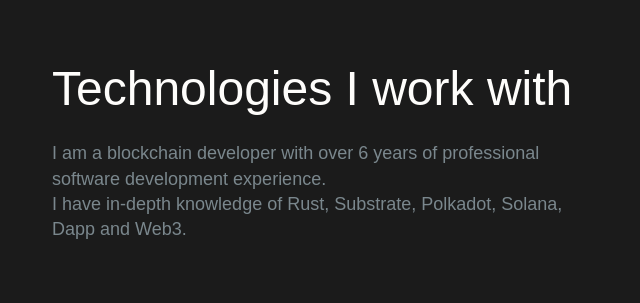
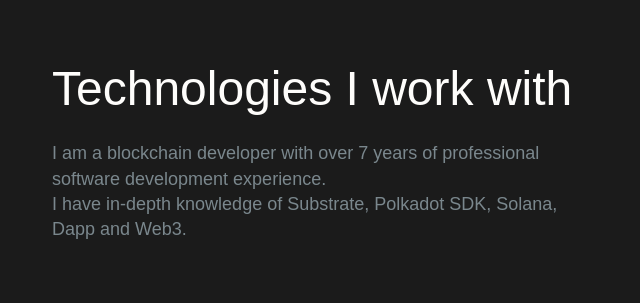
Before and after one commit to ryuta0710/ryuta0710, a plain HTML site: page index.html in a window 1280 px wide. Shown: the part 2597-2900 px from the top of the page, 12-652 px from the left. Drawn offline with nearby package versions, Linux system fonts and the light colour scheme; a web font is replaced by a local one.

Commit message:
modify the years of experience

```diff
--- a/index.html
+++ b/index.html
@@ -454,10 +454,10 @@
                       <h2>Technologies I work with</h2>
                     </div>
                     <p class="text-size-medium text-color-grey">
-                      I am a blockchain developer with over 6 years of
+                      I am a blockchain developer with over 7 years of
                       professional software development experience.
                       <br />
-                      I have in-depth knowledge of Rust, Substrate, Polkadot, Solana, Dapp and Web3.
+                      I have in-depth knowledge of Substrate, Polkadot SDK, Solana, Dapp and Web3.
                     </p>
                   </div>
                   <div
```
